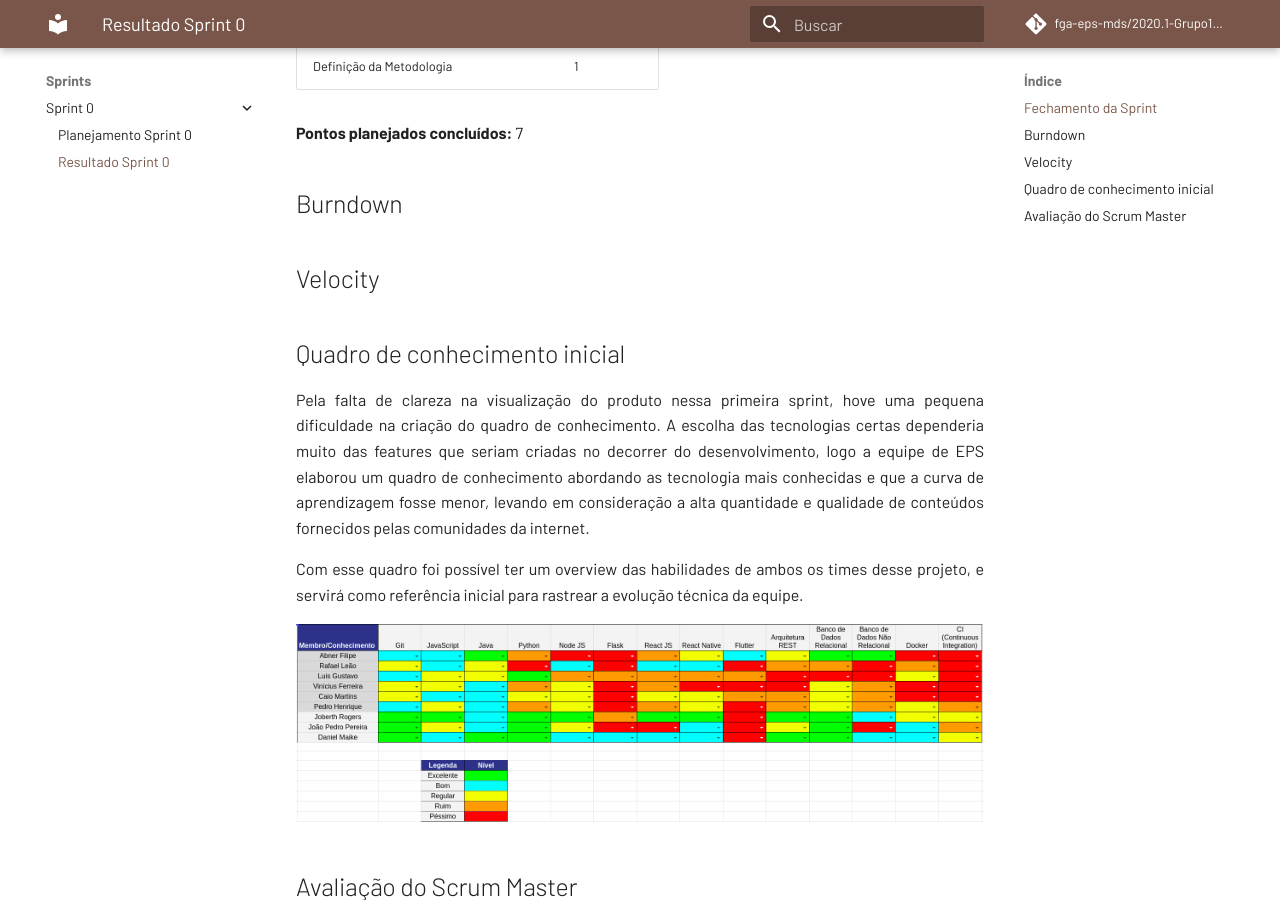
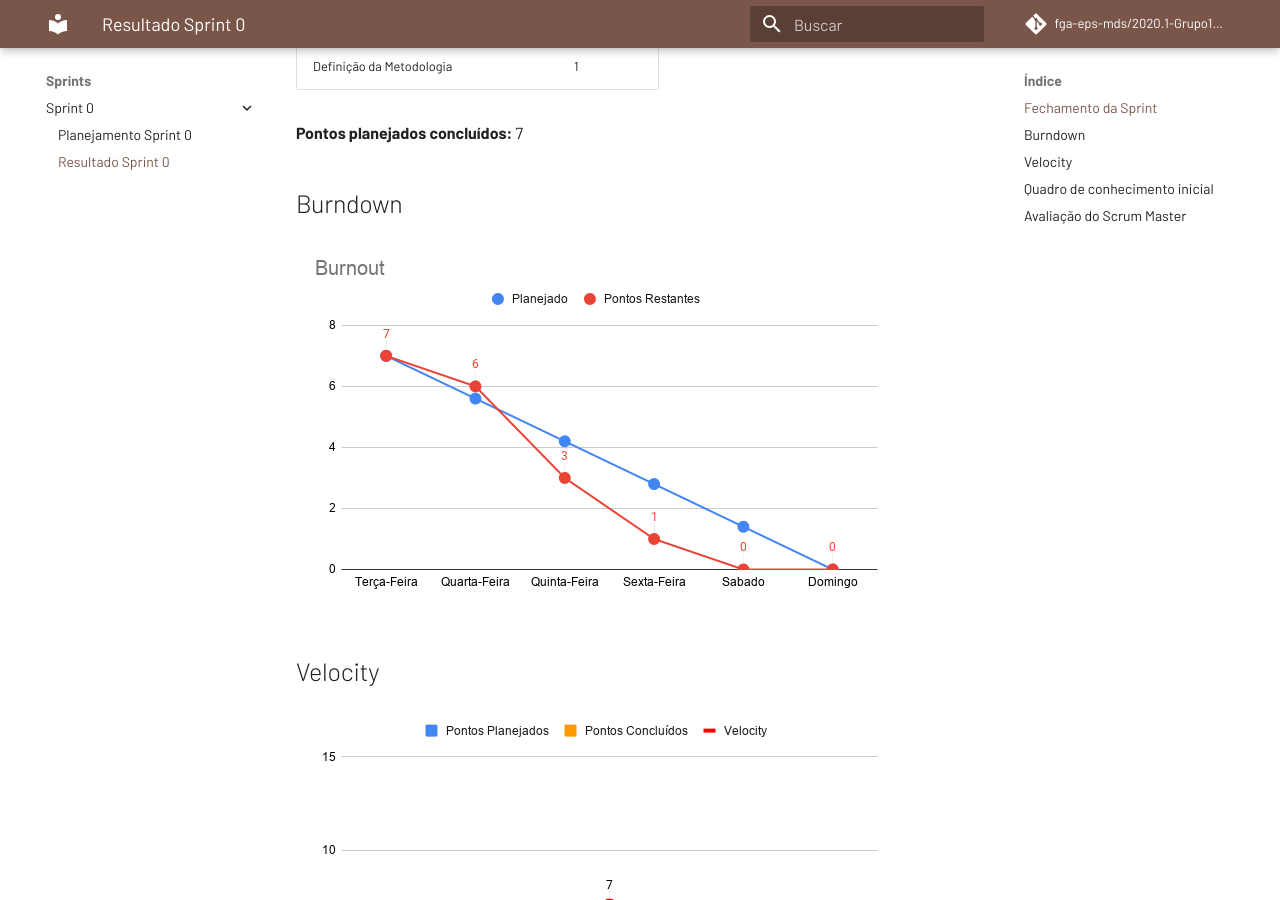
Before and after one commit to fga-eps-mds/2020.1-eSaudeUnB-Wiki, an MkDocs documentation site: the page built from docs/resultado_sprint0.md, in a window 1280 px wide and 900 px high, scrolled down 651 px. Built offline with MkDocs 1.6.1 and Material for MkDocs 9.7.7, drawn with Linux system fonts in a browser that asks for light colours; comment, search, counter and statistics services are not loaded.

Commit message:
docs: add burnout graph and velocity inital
Signed-off-by: Joberth Rogers <joberth.rogers18@gmail.com>

```diff
--- a/docs/resultado_sprint0.md
+++ b/docs/resultado_sprint0.md
@@ -18,7 +18,11 @@ Essa Sprint foi dedicada exclusivamente para a definição de um tema para o tim
 
 ## Burndown
 
+![Burnout Sprint 0](./img/burnout-sprint0.png)
+
 ## Velocity
+
+![Velocity Sprint 0](./img/velocity-sprint0.png)
 
 ## Quadro de conhecimento inicial
 
```
Also changed, not shown: docs/img/burnout-sprint0.png (added), docs/img/velocity-sprint0.png (added).
